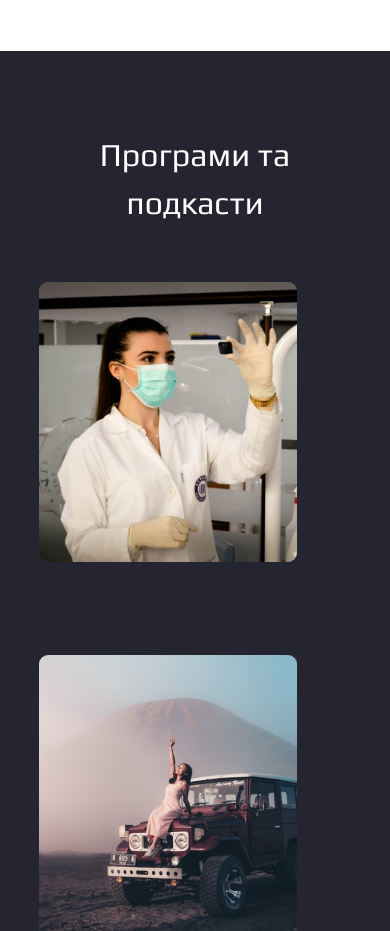
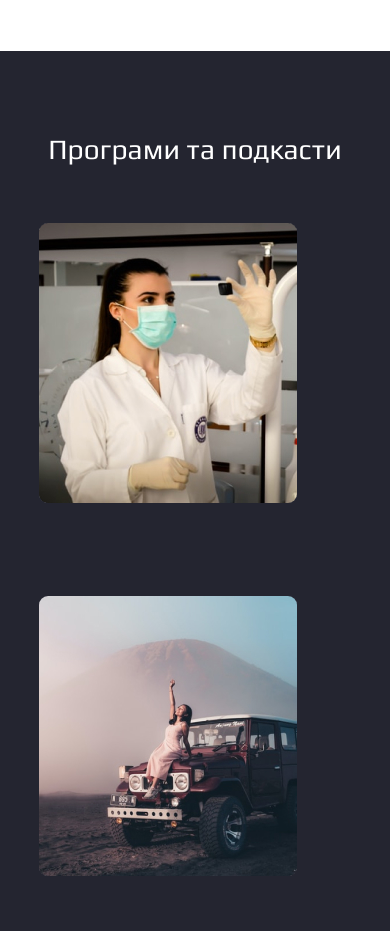
Before and after one commit to olhafastiuk/Radio-CID-FM, a website: page app/index.pug in a window 390 px wide. Shown: the part 2320-3251 px from the top of the page. Drawn offline with nearby package versions, Linux system fonts and the light colour scheme; files that its build step writes are made by us from their sources.

Commit message:
Add section5 home page tablet style

```diff
--- a/app/scss/_media.scss
+++ b/app/scss/_media.scss
@@ -194,6 +194,16 @@
 
     }
 
+    .program{
+        &__gallery{
+            max-width: 770px;
+        }
+        &__title{
+            font-size: 28px;
+            line-height: 130%;
+        }
+    }
+
 
 }
 
```
Also changed, not shown: app/css/main.css.
